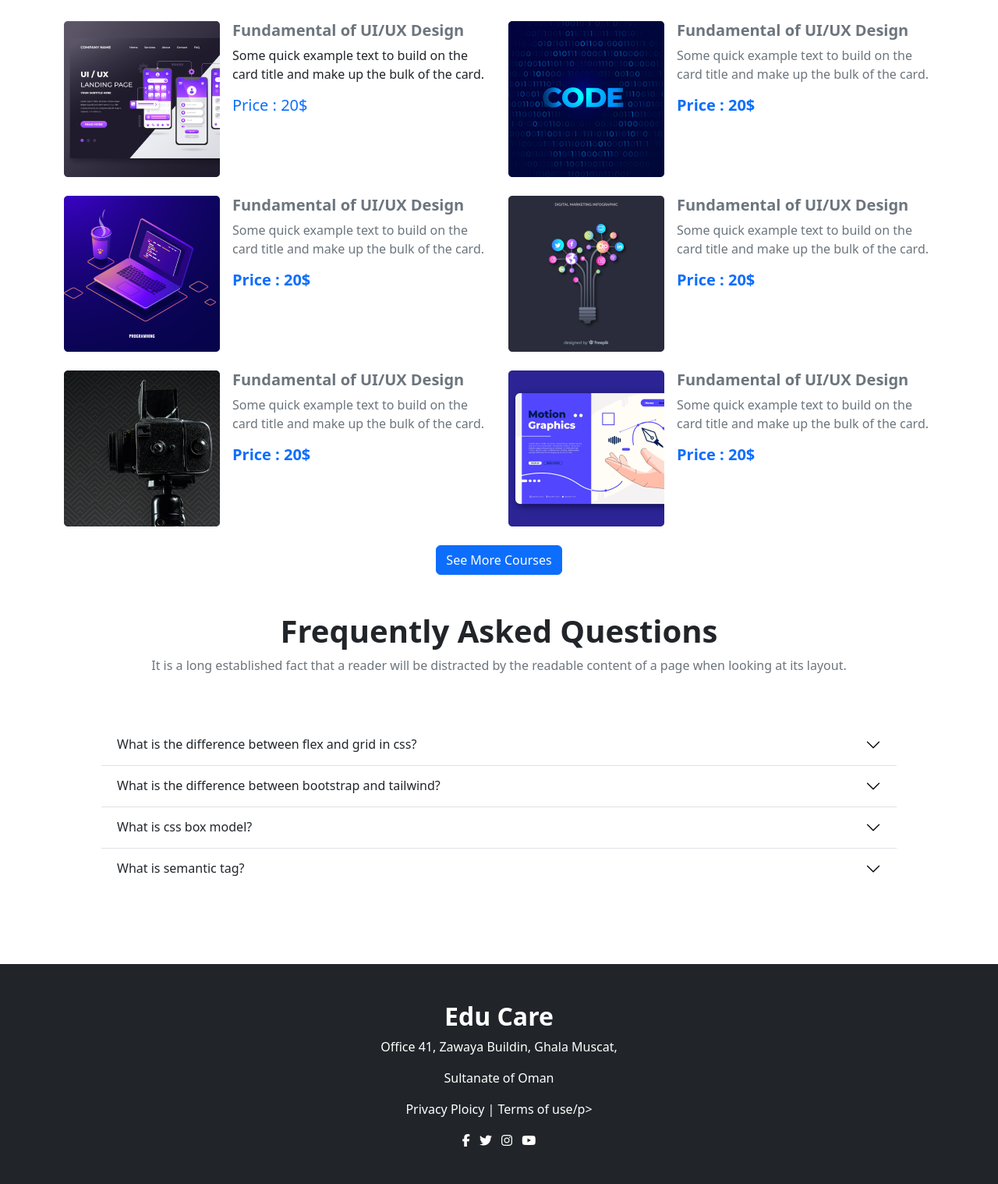
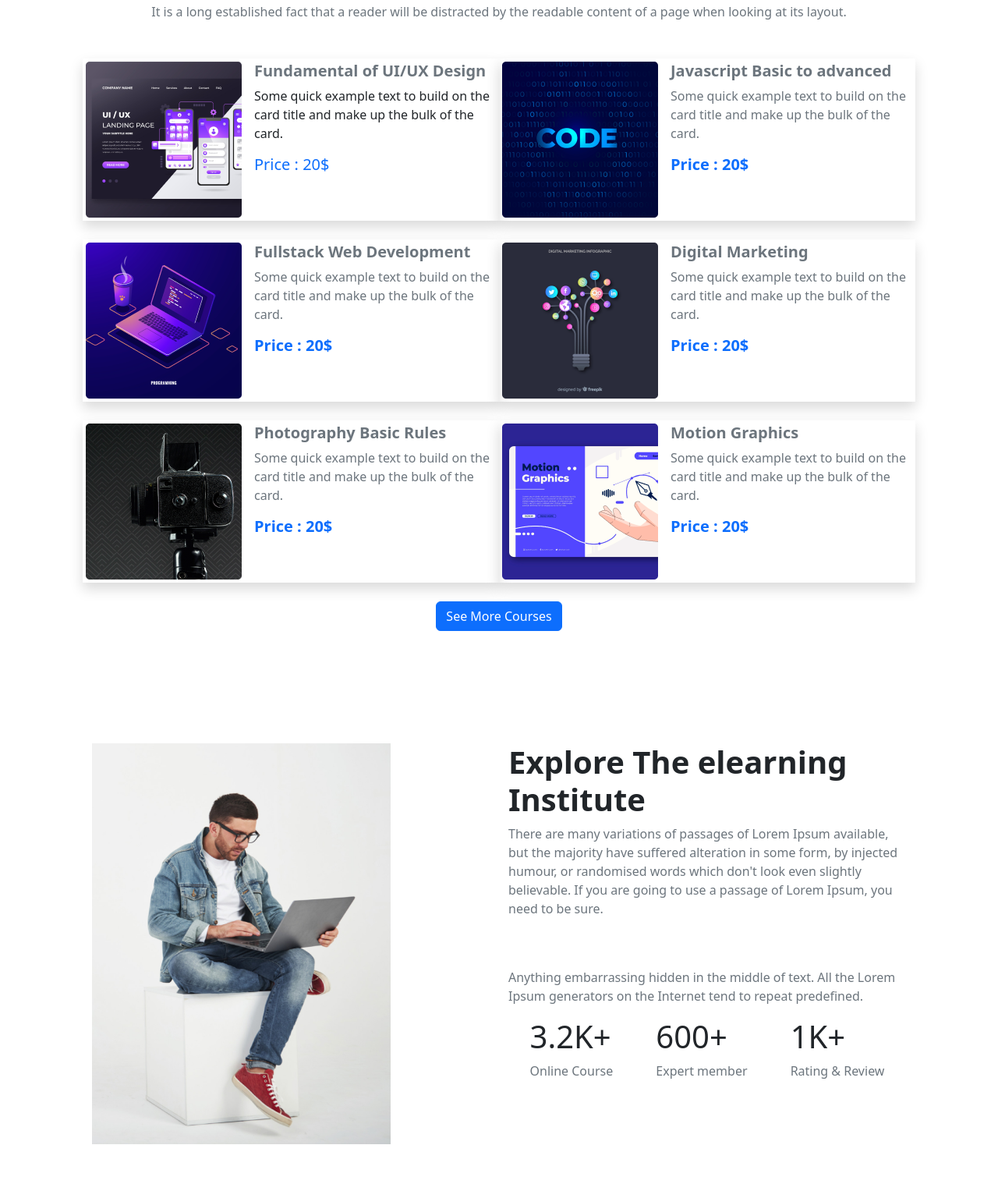
Before and after one commit to fahimshahrairakash03/edTech-website, a plain HTML site: page index.html in a window 1280 px wide. Shown: the part 817-2335 px from the top of the page at 78% size. Drawn offline with nearby package versions, Linux system fonts and the light colour scheme.

Commit message:
elearning section added

```diff
--- a/index.html
+++ b/index.html
@@ -136,7 +136,7 @@
 
     <!-- courses section -->
 
-    <section class="container my-5">
+    <section class="container my-5 p-5">
       <h1 class="fw-bold text-center">Discover Our Popular Courses</h1>
       <p class="text-muted text-center">
         It is a long established fact that a reader will be distracted by the
@@ -144,7 +144,7 @@
       </p>
 
       <div class="row g-4 my-4">
-        <div class="d-lg-flex col-lg-6">
+        <div class="d-lg-flex col-md-12 col-lg-6 shadow p-1">
           <img src="./images/course/course-1.png" alt="" />
           <div class="ms-3">
             <h5 class="text-secondary fw-bold">Fundamental of UI/UX Design</h5>
@@ -155,10 +155,20 @@
             <h5 class="text-primary">Price : 20$</h5>
           </div>
         </div>
-        <div class="d-lg-flex col-lg-6">
+        <div class="d-lg-flex col-md-12 col-lg-6 shadow p-1">
           <img src="./images/course/course-2.png" alt="" />
           <div class="ms-3">
-            <h5 class="text-secondary fw-bold">Fundamental of UI/UX Design</h5>
+            <h5 class="text-secondary fw-bold">Javascript Basic to advanced</h5>
+            <p class="text-muted fs-6">
+                Some quick example text to build on the card title and make up the bulk of the card.
+            </p>
+            <h5 class="text-primary fw-bold">Price : 20$</h5>
+          </div>
+        </div>
+        <div class="d-lg-flex col-md-12 col-lg-6 shadow p-1">
+          <img src="./images/course/course-3.png" alt="" />
+          <div class="ms-3">
+            <h5 class="text-secondary fw-bold">Fullstack Web Development</h5>
             <p class="text-muted fs-6">
               Some quick example text to build on the card title and make up the
               bulk of the card.
@@ -166,10 +176,10 @@
             <h5 class="text-primary fw-bold">Price : 20$</h5>
           </div>
         </div>
-        <div class="d-lg-flex col-lg-6">
-          <img src="./images/course/course-3.png" alt="" />
+        <div class="d-lg-flex col-md-12 col-lg-6 shadow p-1">
+          <img src="./images/course/course-4.png" alt="" />
           <div class="ms-3">
-            <h5 class="text-secondary fw-bold">Fundamental of UI/UX Design</h5>
+            <h5 class="text-secondary fw-bold">Digital Marketing</h5>
             <p class="text-muted fs-6">
               Some quick example text to build on the card title and make up the
               bulk of the card.
@@ -177,10 +187,10 @@
             <h5 class="text-primary fw-bold">Price : 20$</h5>
           </div>
         </div>
-        <div class="d-lg-flex col-lg-6">
-          <img src="./images/course/course-4.png" alt="" />
+        <div class="d-lg-flex col-md-12 col-lg-6 shadow p-1">
+          <img src="./images/course/course-5.png" alt="" />
           <div class="ms-3">
-            <h5 class="text-secondary fw-bold">Fundamental of UI/UX Design</h5>
+            <h5 class="text-secondary fw-bold">Photography Basic Rules</h5>
             <p class="text-muted fs-6">
               Some quick example text to build on the card title and make up the
               bulk of the card.
@@ -188,21 +198,10 @@
             <h5 class="text-primary fw-bold">Price : 20$</h5>
           </div>
         </div>
-        <div class="d-lg-flex col-lg-6">
-          <img src="./images/course/course-5.png" alt="" />
-          <div class="ms-3">
-            <h5 class="text-secondary fw-bold">Fundamental of UI/UX Design</h5>
-            <p class="text-muted fs-6">
-              Some quick example text to build on the card title and make up the
-              bulk of the card.
-            </p>
-            <h5 class="text-primary fw-bold">Price : 20$</h5>
-          </div>
-        </div>
-        <div class="d-lg-flex col-sm-12 col-lg-6">
+        <div class="d-lg-flex col-md-12 col-lg-6 shadow p-1">
           <img src="./images/course/course-6.png" alt="" />
           <div class="ms-3">
-            <h5 class="text-secondary fw-bold">Fundamental of UI/UX Design</h5>
+            <h5 class="text-secondary fw-bold">Motion Graphics</h5>
             <p class="text-muted fs-6">
               Some quick example text to build on the card title and make up the
               bulk of the card.
@@ -217,6 +216,44 @@
     </section>
 
     <!-- courses section -->
+
+
+    <!-- elearning section -->
+
+    <section class="container my-5 p-5">
+
+        <div class="row">
+            <div class="col-sm-12 col-lg-6">
+                <img class="w-75" src="./images/working.png" alt="">
+            </div>
+            <div class="col-sm-12 col-lg-6">
+                <div>
+                    <h1 class="fw-bold">Explore The elearning Institute</h1>
+                    <p class="text-muted">There are many variations of passages of Lorem Ipsum available, but the majority have suffered alteration in some form, by injected humour, or randomised words which don't look even slightly believable. If you are going to use a passage of Lorem Ipsum, you need to be sure.</p>
+                    <br>
+                    <br>
+                    <p class="text-muted">Anything embarrassing hidden in the middle of text. All the Lorem Ipsum generators on the Internet tend to repeat predefined.</p>
+                    <div class="d-flex justify-content-around">
+                        <div>
+                            <h1>3.2K+</h1>
+                            <P class="text-muted">Online Course</P>
+                        </div>
+                        <div>
+                            <h1>600+</h1>
+                            <P class="text-muted">Expert member</P>
+                        </div>
+                        <div>
+                            <h1>1K+</h1>
+                            <P class="text-muted">Rating & Review</P>
+                        </div>
+                    </div>
+                </div>
+            </div>
+        </div>
+    </section>
+
+
+    <!-- elearning section -->
 
     <!-- frequent qustion section -->
 
```
